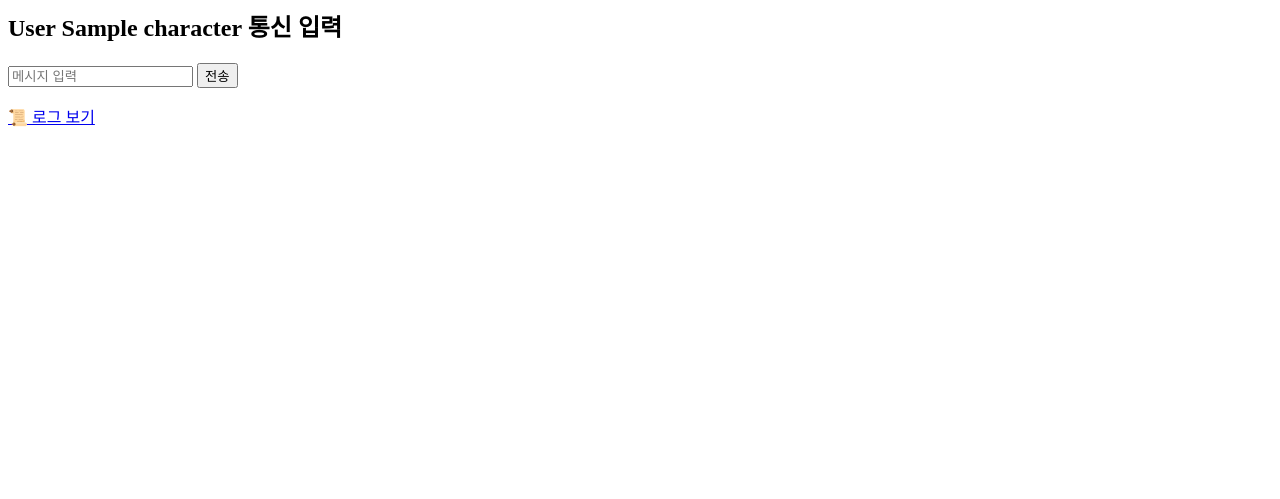
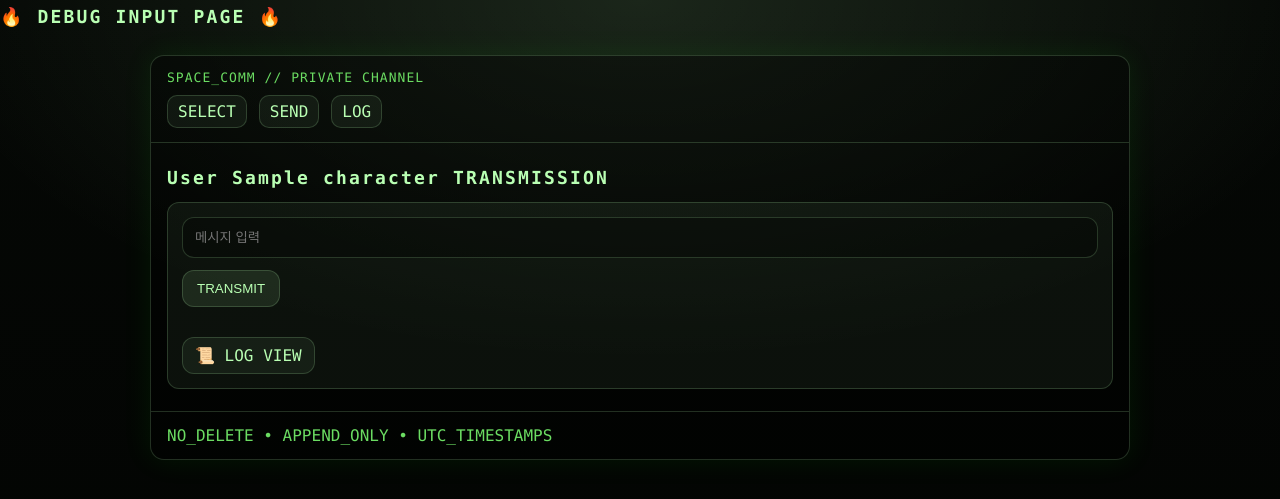
Before and after one commit to aete0417-dev/space-comm, a Python web app: template templates/input.html in a window 1280 px wide. Shown: the top 499 px of the page. Run offline with Jinja, Linux system fonts and the light colour scheme; the template is opened without the code that fills it: most values are stand-ins (such as "Sample title", 1, 10 or a date in 2020).

Commit message:
Fix log page and update styles

```diff
--- a/templates/input.html
+++ b/templates/input.html
@@ -1,15 +1,31 @@
-<h2>User {{ character }} 통신 입력</h2>
+<!-- INPUT_HTML_DEBUG_MARKER -->
+<h1>🔥 DEBUG INPUT PAGE 🔥</h1>
 
+
+
+{% extends "base.html" %}
+
+{% block content %}
+<h1>User {{ character }} TRANSMISSION</h1>
+
+<div class="panel">
   <form action="{{ url_for('send', token=session.get('token')) }}" method="post">
     <input
       type="text"
       name="content"
       placeholder="메시지 입력"
       required
+      class="input"
     >
-  <button type="submit">전송</button>
+
+    <button type="submit">TRANSMIT</button>
   </form>
 
-<a href="{{ url_for('log_page', token=session.get('token')) }}">
-  📜 로그 보기
+  <a
+    href="{{ url_for('log_page', token=session.get('token')) }}"
+    class="action-link"
+  >
+    📜 LOG VIEW
   </a>
+</div>
+{% endblock %}
```
Lines whose indentation alone changed are shown as unchanged.
